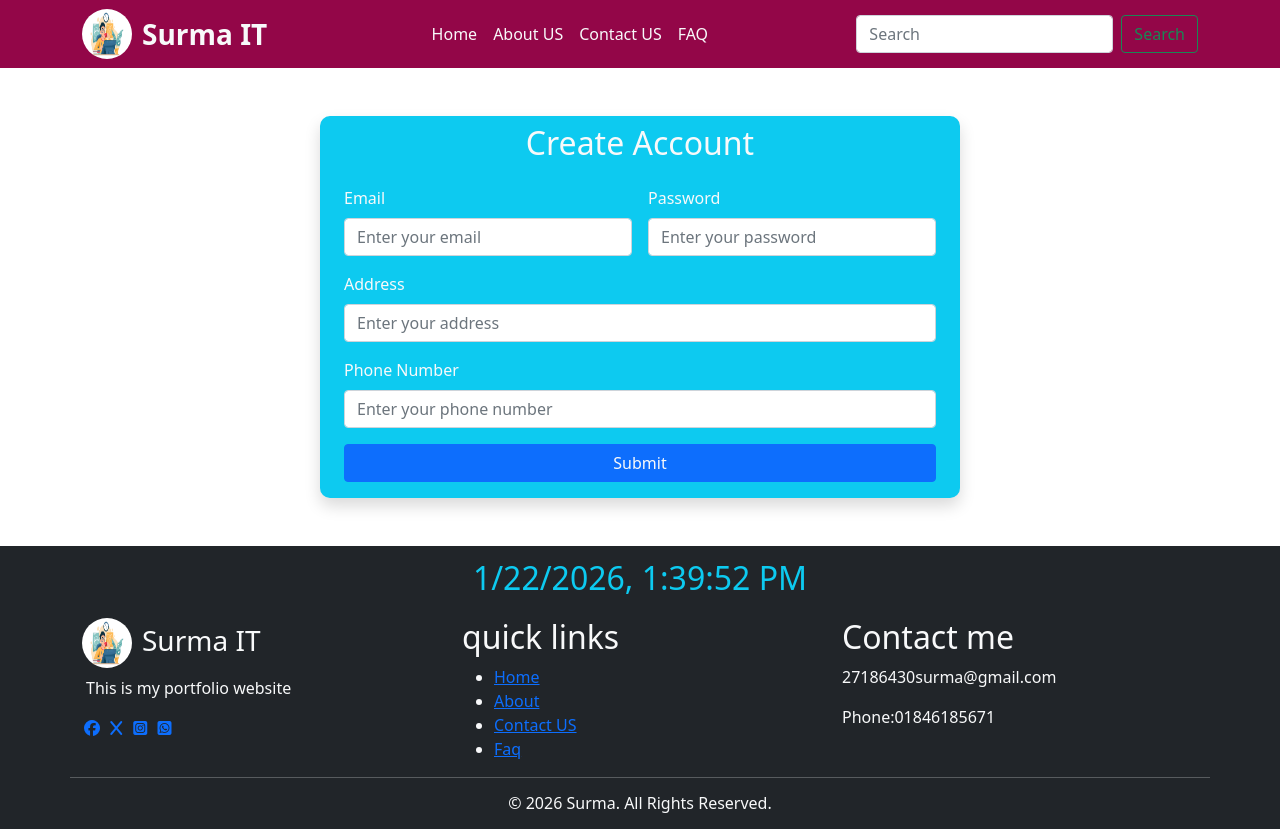
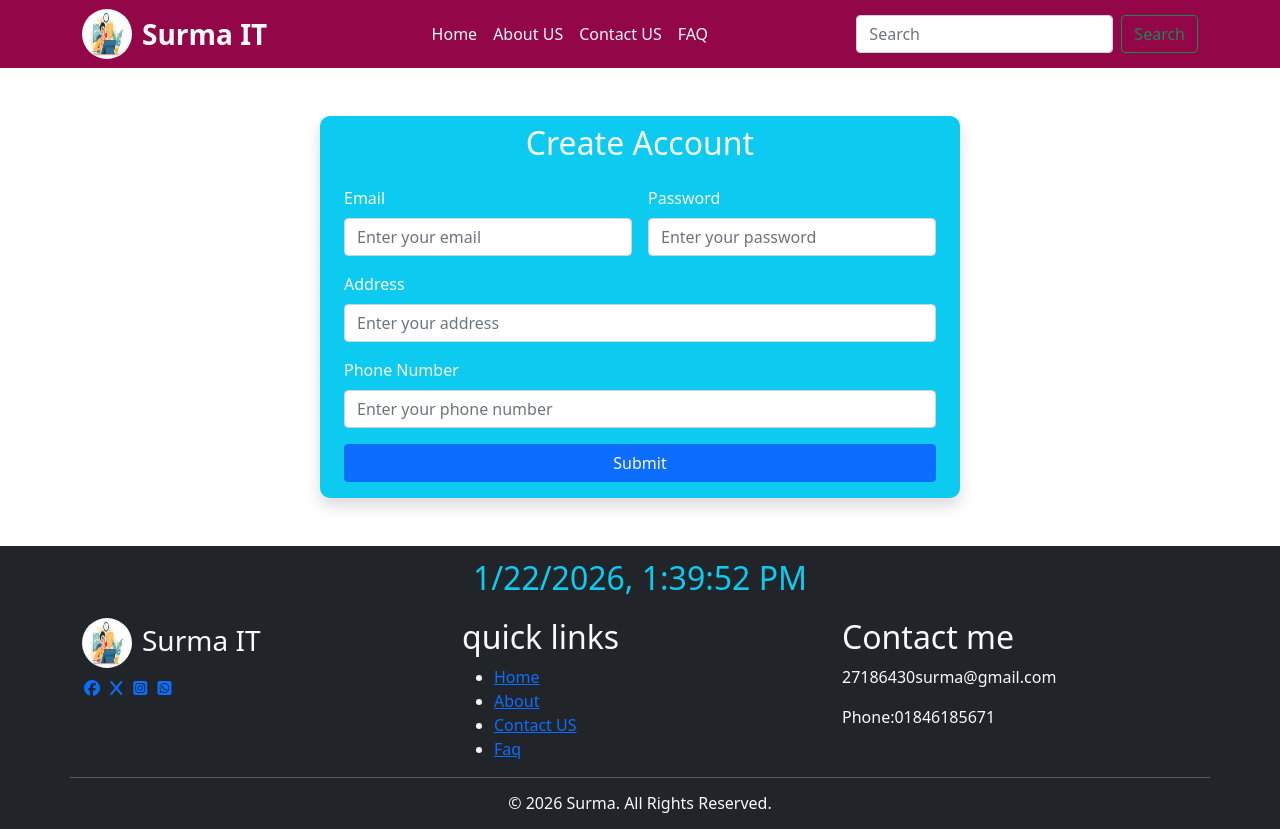
Before and after one commit to Surma06/My-project, a plain HTML site: page Contact.html in a window 1280 px wide. Drawn offline with Linux system fonts and the light colour scheme.

Commit message:
Update Contact.html

```diff
--- a/Contact.html
+++ b/Contact.html
@@ -81,7 +81,6 @@
         <div class="row">
           <div class="col-12 col-md-4 col-lg-4 ">
             <h3> <img class="nav-img" src="img/icon.png" alt="" height="50px" width="60px">Surma IT</h3>
-            <p class="ms-1">This is my portfolio website</p>
 
                         <a href="https://www.facebook.com" target="_blank"><i class="fa-brands fa-facebook"></i></a>
                         <a href="https://x.com" target="_blank"><i class="fa-sharp fa-solid fa-x"></i></a>
```
